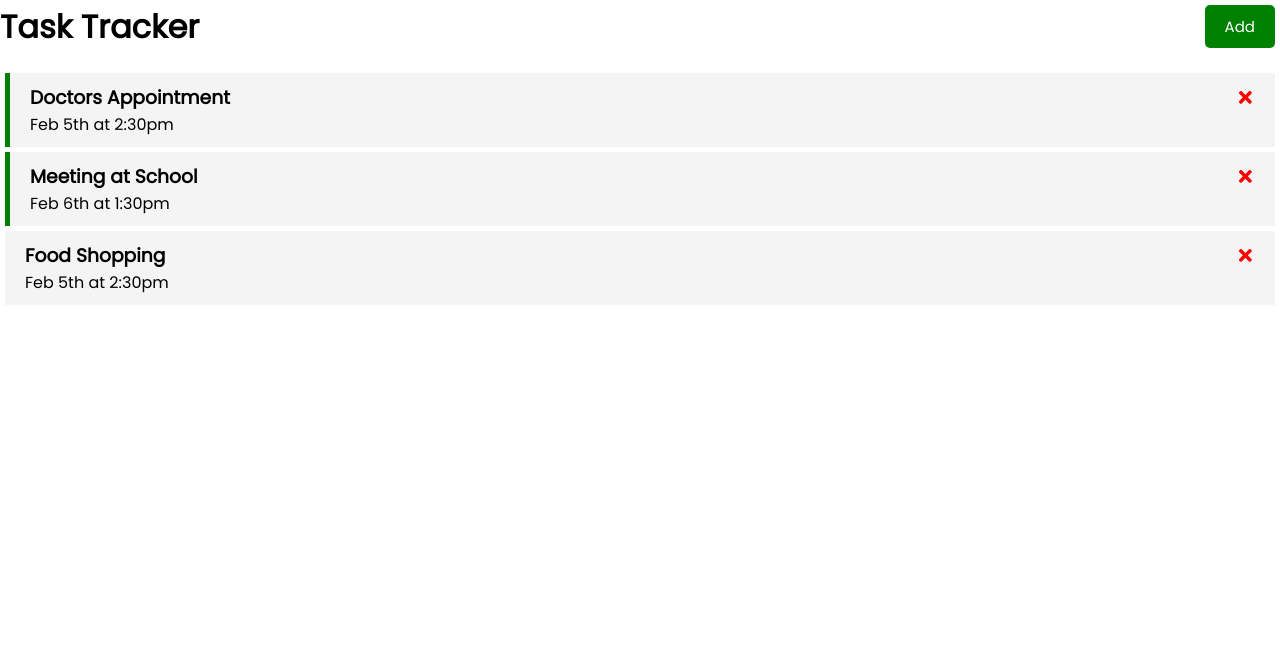
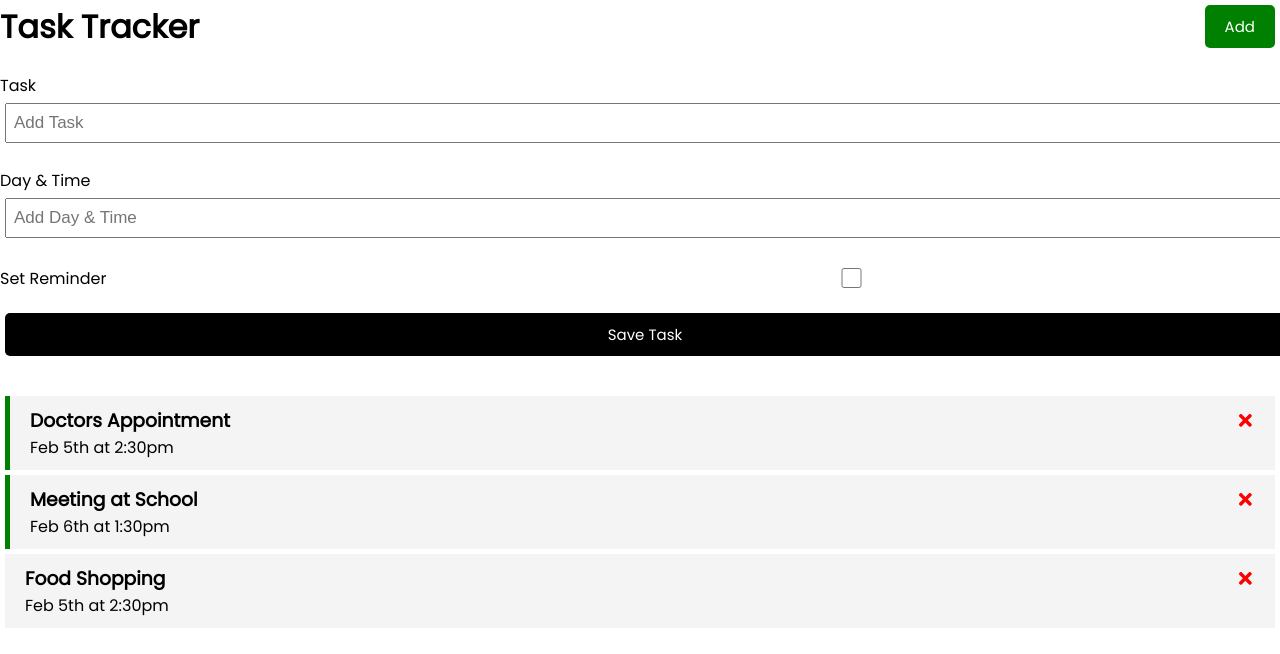
Before and after one commit to Kenshin-Shibata/ReactJS_Crash_Course, a React (Create React App) app: page / in a window 1280 px wide. Shown: the top 654 px of the page. Built offline with nearby package versions, Linux system fonts and the light colour scheme.

Commit message:
#26 Add Task Form

```diff
--- a/src/App.js
+++ b/src/App.js
@@ -1,6 +1,7 @@
 import { useState } from 'react'
 import Header from './components/Header'
 import Tasks from './components/Tasks'
+import AddTask from './components/AddTask'
 
 function App() {
   const [tasks, setTasks] = useState(
@@ -43,6 +44,7 @@ function App() {
   return (
     <div className="App">
         <Header />
+        <AddTask />
         {tasks.length > 0 ? (<Tasks tasks={tasks}
         onDelete={deleteTask} onToggle={toggleReminder} />
         ) : (
--- /dev/null
+++ b/src/components/AddTask.js
@@ -0,0 +1,26 @@
+export const AddTask = () => {
+  return (
+    <form className='add-form'>
+        <div className='form-control'>
+            <label>Task</label>
+            <input type='text'
+                placeholder="Add Task" />
+        </div>
+        <div className='form-control'>
+            <label>Day & Time</label>
+            <input type='text'
+                 placeholder="Add Day & Time" />
+        </div>
+        <div className='form-control
+        form-control-check'>
+            <label>Set Reminder</label>
+            <input type='checkbox' />
+        </div>
+
+        <input type='submit' value='Save Task'
+        className='btn btn-block' />
+    </form>
+  )
+}
+
+export default AddTask
```
